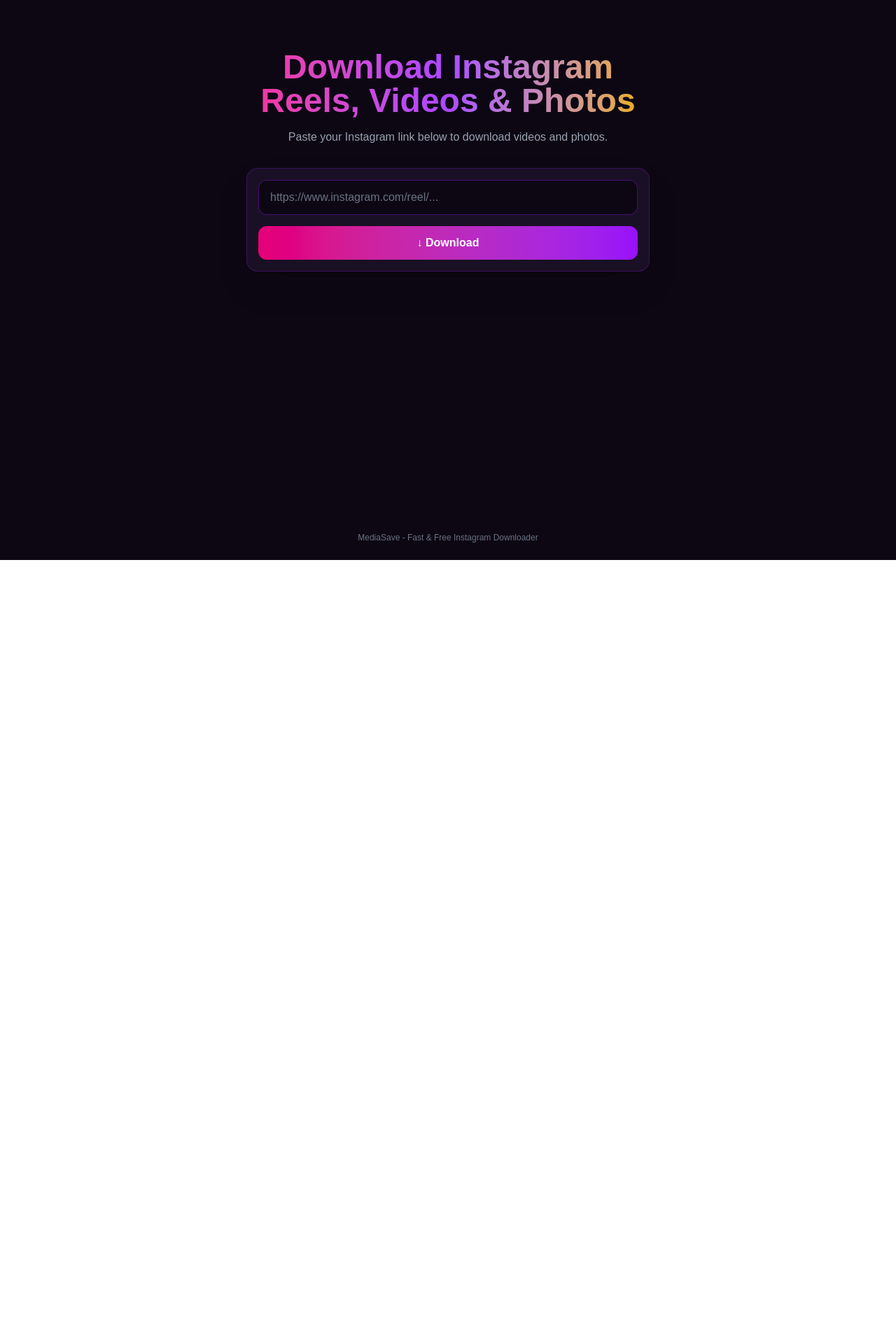
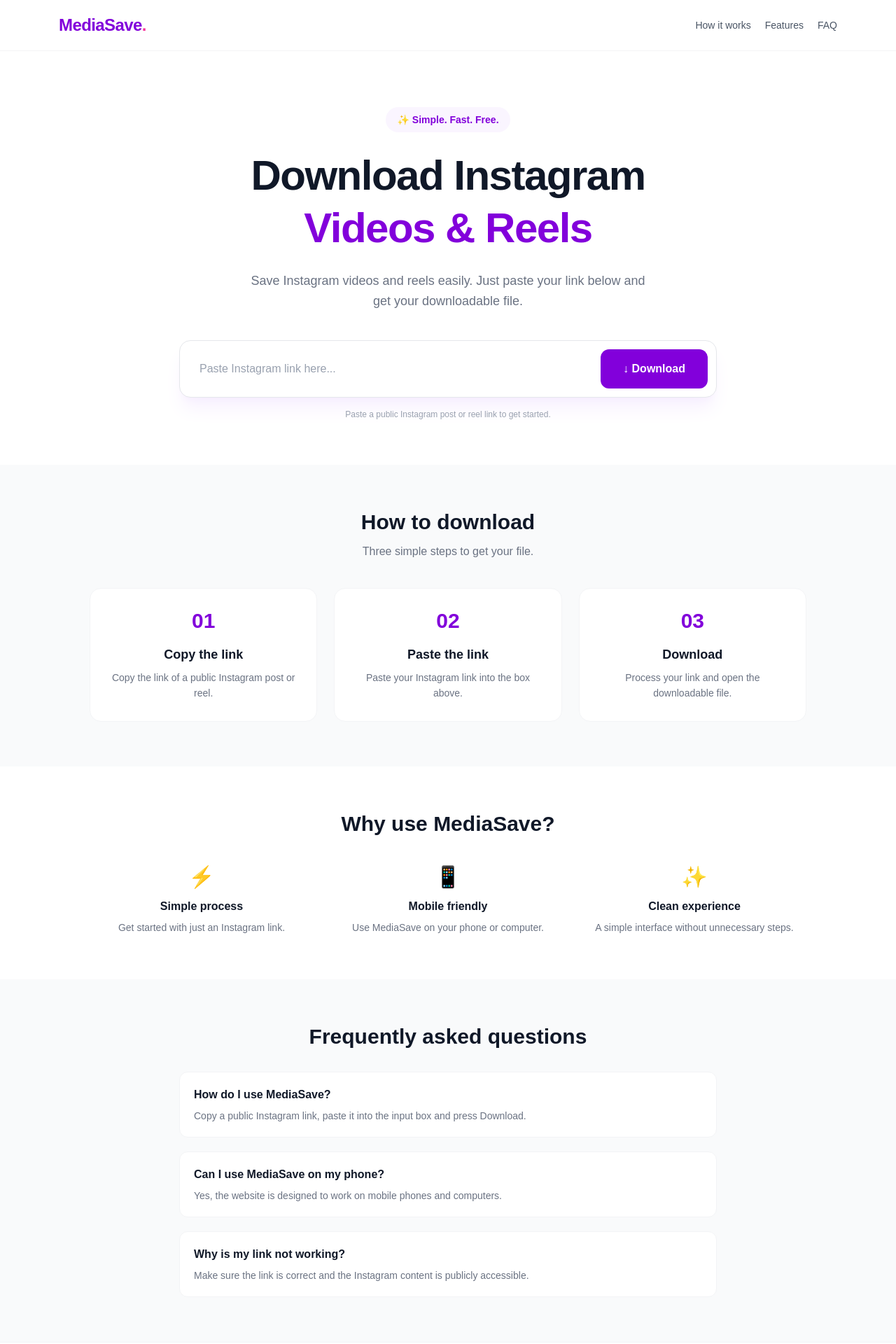
Before and after one commit to mktrader393-commits/mediasave, a Next.js app: page / in a window 1280 px wide. Shown: the top 1920 px of the page at 70% size. Before the commit the page ends 800 px from the top, so only its background shows below. Built offline with nearby package versions, Linux system fonts and the light colour scheme.

Commit message:
Update MediaSave light design

```diff
--- a/app/page.tsx
+++ b/app/page.tsx
@@ -2,140 +2,285 @@
 
 import { useState, type FormEvent } from 'react';
 
+type Result = {
+  downloadUrl: string;
+  thumbnailUrl: string;
+  username: string;
+  caption: string;
+};
+
 export default function Home() {
   const [url, setUrl] = useState('');
   const [loading, setLoading] = useState(false);
-  const [resultData, setResultData] = useState<any>(null);
-  const [errorMessage, setErrorMessage] = useState('');
+  const [result, setResult] = useState<Result | null>(null);
+  const [error, setError] = useState('');
 
-  const handleDownload = async (e: FormEvent) => {
+  const handleDownload = async (e: FormEvent<HTMLFormElement>) => {
     e.preventDefault();
 
-    if (!url.trim()) {
-      setErrorMessage('Please paste an Instagram link.');
+    const instagramUrl = url.trim();
+
+    if (!instagramUrl) {
+      setError('Please paste an Instagram link.');
+      return;
+    }
+
+    if (!/^https?:\/\/(www\.)?(instagram\.com|instagr\.am)\//i.test(instagramUrl)) {
+      setError('Please enter a valid Instagram link.');
       return;
     }
 
     setLoading(true);
-    setErrorMessage('');
-    setResultData(null);
+    setError('');
+    setResult(null);
 
     try {
       const response = await fetch(
-        `/api/download?url=${encodeURIComponent(url.trim())}`
+        `/api/download?url=${encodeURIComponent(instagramUrl)}`
       );
 
       const data = await response.json();
 
       if (!response.ok) {
-        throw new Error(data.error || 'Unable to process this link.');
+        throw new Error(data.error || 'Unable to process this Instagram link.');
       }
 
       const downloadUrl =
         data.downloadUrl ||
         data.videoUrl ||
-        data.downloads?.find((item: any) => item.downloadUrl)?.downloadUrl;
+        data.downloads?.find((item: any) => item.downloadUrl)?.downloadUrl ||
+        data.downloads?.find((item: any) => item.url)?.url;
 
       if (!downloadUrl) {
         throw new Error('No downloadable file found. Please try another link.');
       }
 
-      setResultData({
+      setResult({
         downloadUrl,
         thumbnailUrl:
           data.thumbnailUrl ||
-          data.downloads?.[0]?.imageUrl ||
+          data.downloads?.find((item: any) => item.imageUrl)?.imageUrl ||
           '',
+        username: data.authorUsername || '',
         caption: data.caption || '',
-        username: data.authorUsername || '',
       });
-
-    } catch (error: any) {
-      setErrorMessage(error.message || 'Something went wrong.');
+    } catch (err) {
+      setError(
+        err instanceof Error ? err.message : 'Something went wrong. Please try again.'
+      );
     } finally {
       setLoading(false);
     }
   };
 
   return (
-    <main className="min-h-screen bg-[#0d0714] text-white flex flex-col items-center justify-between p-6">
-      <div className="w-full max-w-xl mx-auto flex flex-col items-center pt-12">
+    <main className="min-h-screen bg-white text-gray-900">
+      {/* Header */}
+      <header className="border-b border-gray-100">
+        <div className="max-w-6xl mx-auto px-5 py-5 flex items-center justify-between">
+          <a href="/" className="text-2xl font-extrabold tracking-tight text-purple-700">
+            MediaSave<span className="text-pink-500">.</span>
+          </a>
 
-        <h1 className="text-3xl md:text-5xl font-extrabold text-center mb-4 bg-gradient-to-r from-pink-500 via-purple-500 to-yellow-500 bg-clip-text text-transparent">
-          Download Instagram Reels, Videos & Photos
+          <nav className="flex gap-5 text-sm font-medium text-gray-600">
+            <a href="#how-it-works" className="hover:text-purple-700">How it works</a>
+            <a href="#features" className="hover:text-purple-700">Features</a>
+            <a href="#faq" className="hover:text-purple-700">FAQ</a>
+          </nav>
+        </div>
+      </header>
+
+      {/* Hero */}
+      <section className="px-5 pt-20 pb-16">
+        <div className="max-w-3xl mx-auto text-center">
+          <div className="inline-flex items-center gap-2 rounded-full bg-purple-50 text-purple-700 px-4 py-2 text-sm font-semibold mb-6">
+            ✨ Simple. Fast. Free.
+          </div>
+
+          <h1 className="text-4xl md:text-6xl font-extrabold tracking-tight leading-tight">
+            Download Instagram
+            <span className="block text-purple-700">Videos & Reels</span>
           </h1>
 
-        <p className="text-gray-400 text-center mb-8 text-sm md:text-base">
-          Paste your Instagram link below to download videos and photos.
+          <p className="mt-6 text-gray-500 text-base md:text-lg max-w-xl mx-auto leading-relaxed">
+            Save Instagram videos and reels easily. Just paste your link below
+            and get your downloadable file.
           </p>
 
+          {/* Download Form */}
           <form
             onSubmit={handleDownload}
-          className="w-full bg-[#1a1025] p-4 rounded-2xl border border-purple-900/50 shadow-2xl flex flex-col gap-4"
+            className="mt-10 bg-white border border-gray-200 shadow-xl shadow-purple-100/60 rounded-2xl p-3 flex flex-col sm:flex-row gap-3"
           >
             <input
               type="url"
               required
-            placeholder="https://www.instagram.com/reel/..."
               value={url}
               onChange={(e) => setUrl(e.target.value)}
-            className="w-full bg-[#0d0714] border border-purple-800/60 rounded-xl px-4 py-3 text-white placeholder-gray-500 focus:outline-none focus:border-pink-500 transition"
+              placeholder="Paste Instagram link here..."
+              className="flex-1 min-w-0 px-4 py-4 outline-none text-gray-800 placeholder:text-gray-400 rounded-xl"
             />
 
             <button
               type="submit"
               disabled={loading}
-            className="w-full bg-gradient-to-r from-pink-600 to-purple-600 text-white font-semibold py-3 rounded-xl hover:opacity-90 transition disabled:opacity-50"
+              className="bg-purple-700 hover:bg-purple-800 disabled:opacity-60 text-white font-semibold px-8 py-4 rounded-xl transition"
             >
               {loading ? 'Processing...' : '↓ Download'}
             </button>
           </form>
 
-        {errorMessage && (
-          <div className="mt-4 p-3 bg-red-950/50 border border-red-800 text-red-200 text-sm rounded-xl w-full text-center">
-            {errorMessage}
+          <p className="text-xs text-gray-400 mt-4">
+            Paste a public Instagram post or reel link to get started.
+          </p>
+
+          {/* Error */}
+          {error && (
+            <div className="mt-5 rounded-xl bg-red-50 border border-red-200 text-red-700 p-4 text-sm">
+              {error}
             </div>
           )}
 
-        {resultData && (
-          <div className="mt-6 w-full bg-[#1a1025] p-4 rounded-2xl border border-purple-900/50 flex flex-col items-center gap-4">
-
-            <p className="text-green-400 font-medium">
-              Video ready for download!
+          {/* Result */}
+          {result && (
+            <div className="mt-8 max-w-md mx-auto rounded-2xl border border-gray-200 bg-gray-50 p-5 text-left">
+              <p className="text-green-700 font-semibold text-center mb-4">
+                ✓ Your file is ready!
               </p>
 
-            {resultData.thumbnailUrl && (
+              {result.thumbnailUrl && (
                 <img
-                src={resultData.thumbnailUrl}
-                alt="Instagram video preview"
-                className="w-full max-w-xs rounded-xl"
+                  src={result.thumbnailUrl}
+                  alt="Instagram content preview"
+                  className="w-full max-h-80 object-contain rounded-xl mb-4 bg-gray-100"
                 />
               )}
 
-            {resultData.username && (
-              <p className="text-gray-400 text-sm">
-                @{resultData.username}
+              {result.username && (
+                <p className="text-sm text-gray-500 mb-3">
+                  @{result.username}
+                </p>
+              )}
+
+              {result.caption && (
+                <p className="text-sm text-gray-600 mb-4 line-clamp-2">
+                  {result.caption}
                 </p>
               )}
 
               <a
-              href={resultData.downloadUrl}
+                href={result.downloadUrl}
                 target="_blank"
                 rel="noopener noreferrer"
-              className="w-full text-center px-6 py-3 bg-green-600 hover:bg-green-500 text-white font-semibold rounded-xl transition"
+                className="block w-full text-center bg-green-600 hover:bg-green-700 text-white font-semibold py-4 rounded-xl transition"
               >
-              ↓ Download Video
+                ↓ Download File
               </a>
 
-            <p className="text-xs text-gray-400 text-center">
-              If the video opens in a new tab, use your browser's Save or Download option.
+              <p className="text-xs text-gray-400 text-center mt-3">
+                If the file opens in a new tab, use your browser's save option.
               </p>
             </div>
           )}
         </div>
+      </section>
 
-      <footer className="text-gray-500 text-xs mt-12">
-        MediaSave - Fast & Free Instagram Downloader
+      {/* How it works */}
+      <section id="how-it-works" className="bg-gray-50 py-16 px-5">
+        <div className="max-w-5xl mx-auto text-center">
+          <h2 className="text-3xl font-bold">How to download</h2>
+          <p className="text-gray-500 mt-3">Three simple steps to get your file.</p>
+
+          <div className="grid md:grid-cols-3 gap-6 mt-10">
+            {[
+              { number: '01', title: 'Copy the link', desc: 'Copy the link of a public Instagram post or reel.' },
+              { number: '02', title: 'Paste the link', desc: 'Paste your Instagram link into the box above.' },
+              { number: '03', title: 'Download', desc: 'Process your link and open the downloadable file.' },
+            ].map((step) => (
+              <div key={step.number} className="bg-white border border-gray-100 rounded-2xl p-7">
+                <div className="text-purple-700 font-extrabold text-3xl">{step.number}</div>
+                <h3 className="font-bold text-lg mt-4">{step.title}</h3>
+                <p className="text-gray-500 text-sm mt-2 leading-relaxed">{step.desc}</p>
+              </div>
+            ))}
+          </div>
+        </div>
+      </section>
+
+      {/* Features */}
+      <section id="features" className="py-16 px-5">
+        <div className="max-w-5xl mx-auto text-center">
+          <h2 className="text-3xl font-bold">Why use MediaSave?</h2>
+
+          <div className="grid sm:grid-cols-3 gap-8 mt-10">
+            <div>
+              <div className="text-3xl">⚡</div>
+              <h3 className="font-bold mt-3">Simple process</h3>
+              <p className="text-sm text-gray-500 mt-2">Get started with just an Instagram link.</p>
+            </div>
+
+            <div>
+              <div className="text-3xl">📱</div>
+              <h3 className="font-bold mt-3">Mobile friendly</h3>
+              <p className="text-sm text-gray-500 mt-2">Use MediaSave on your phone or computer.</p>
+            </div>
+
+            <div>
+              <div className="text-3xl">✨</div>
+              <h3 className="font-bold mt-3">Clean experience</h3>
+              <p className="text-sm text-gray-500 mt-2">A simple interface without unnecessary steps.</p>
+            </div>
+          </div>
+        </div>
+      </section>
+
+      {/* FAQ */}
+      <section id="faq" className="bg-gray-50 py-16 px-5">
+        <div className="max-w-3xl mx-auto">
+          <h2 className="text-3xl font-bold text-center mb-8">
+            Frequently asked questions
+          </h2>
+
+          <div className="space-y-5">
+            <div className="bg-white rounded-xl p-5 border border-gray-100">
+              <h3 className="font-bold">How do I use MediaSave?</h3>
+              <p className="text-sm text-gray-500 mt-2">
+                Copy a public Instagram link, paste it into the input box and press Download.
+              </p>
+            </div>
+
+            <div className="bg-white rounded-xl p-5 border border-gray-100">
+              <h3 className="font-bold">Can I use MediaSave on my phone?</h3>
+              <p className="text-sm text-gray-500 mt-2">
+                Yes, the website is designed to work on mobile phones and computers.
+              </p>
+            </div>
+
+            <div className="bg-white rounded-xl p-5 border border-gray-100">
+              <h3 className="font-bold">Why is my link not working?</h3>
+              <p className="text-sm text-gray-500 mt-2">
+                Make sure the link is correct and the Instagram content is publicly accessible.
+              </p>
+            </div>
+          </div>
+        </div>
+      </section>
+
+      {/* Footer */}
+      <footer className="border-t border-gray-100 py-8 px-5">
+        <div className="max-w-6xl mx-auto flex flex-col sm:flex-row justify-between items-center gap-4">
+          <a href="/" className="text-xl font-extrabold text-purple-700">
+            MediaSave.
+          </a>
+
+          <p className="text-sm text-gray-400 text-center">
+            © {new Date().getFullYear()} MediaSave. All rights reserved.
+          </p>
+
+          <p className="text-xs text-gray-400">
+            Not affiliated with Instagram or Meta.
+          </p>
+        </div>
       </footer>
     </main>
   );
```
Lines whose indentation alone changed are shown as unchanged.
